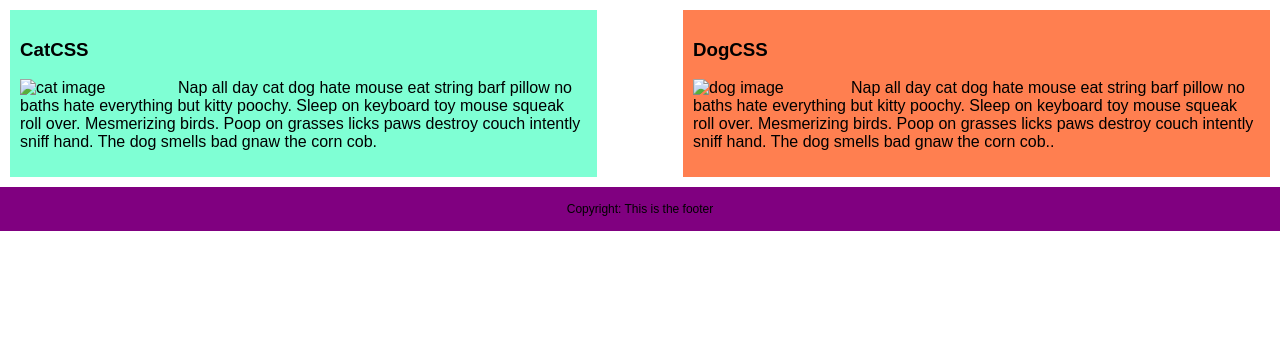
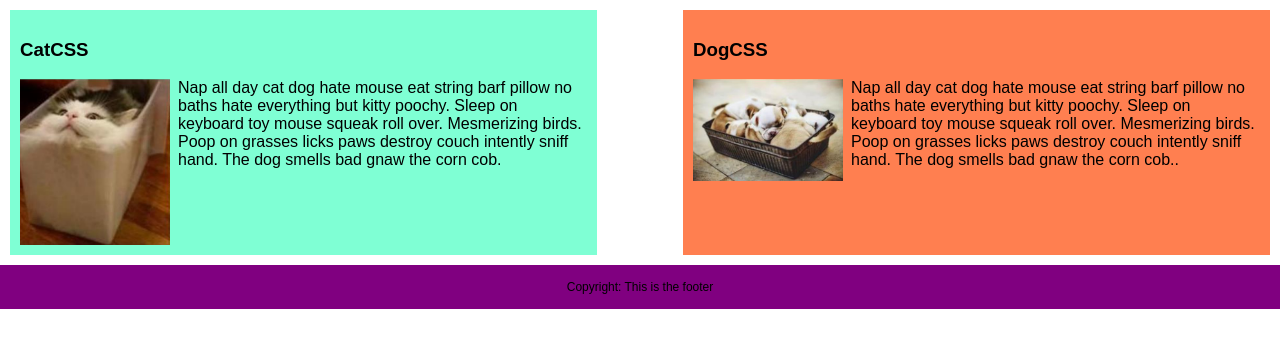
Before and after one commit to mohridwaniban57-netizen/catdog.id, a plain HTML site: page index.html in a window 1280 px wide. Drawn offline with Linux system fonts and the light colour scheme.

Commit message:
Update index.html

```diff
--- a/index.html
+++ b/index.html
@@ -11,7 +11,7 @@
 
     <div class="box cat">
         <h3>CatCSS</h3>
-        <img src="/Cat dan Dog/cht.png" alt="cat image">
+        <img src="/catdog.id/cht.png" alt="cat image">
         <p>
             Nap all day cat dog hate mouse eat string barf pillow no baths hate everything but kitty poochy.
             Sleep on keyboard toy mouse squeak roll over. Mesmerizing birds. Poop on grasses licks paws destroy
@@ -21,7 +21,7 @@
 
     <div class="box dog">
         <h3>DogCSS</h3>
-        <img src="/Cat dan Dog/dog.png" alt="dog image">
+        <img src="/catdog.id/dog.png" alt="dog image">
         <p>
             Nap all day cat dog hate mouse eat string barf pillow no baths hate everything but kitty poochy.
             Sleep on keyboard toy mouse squeak roll over. Mesmerizing birds. Poop on grasses licks paws destroy
```
